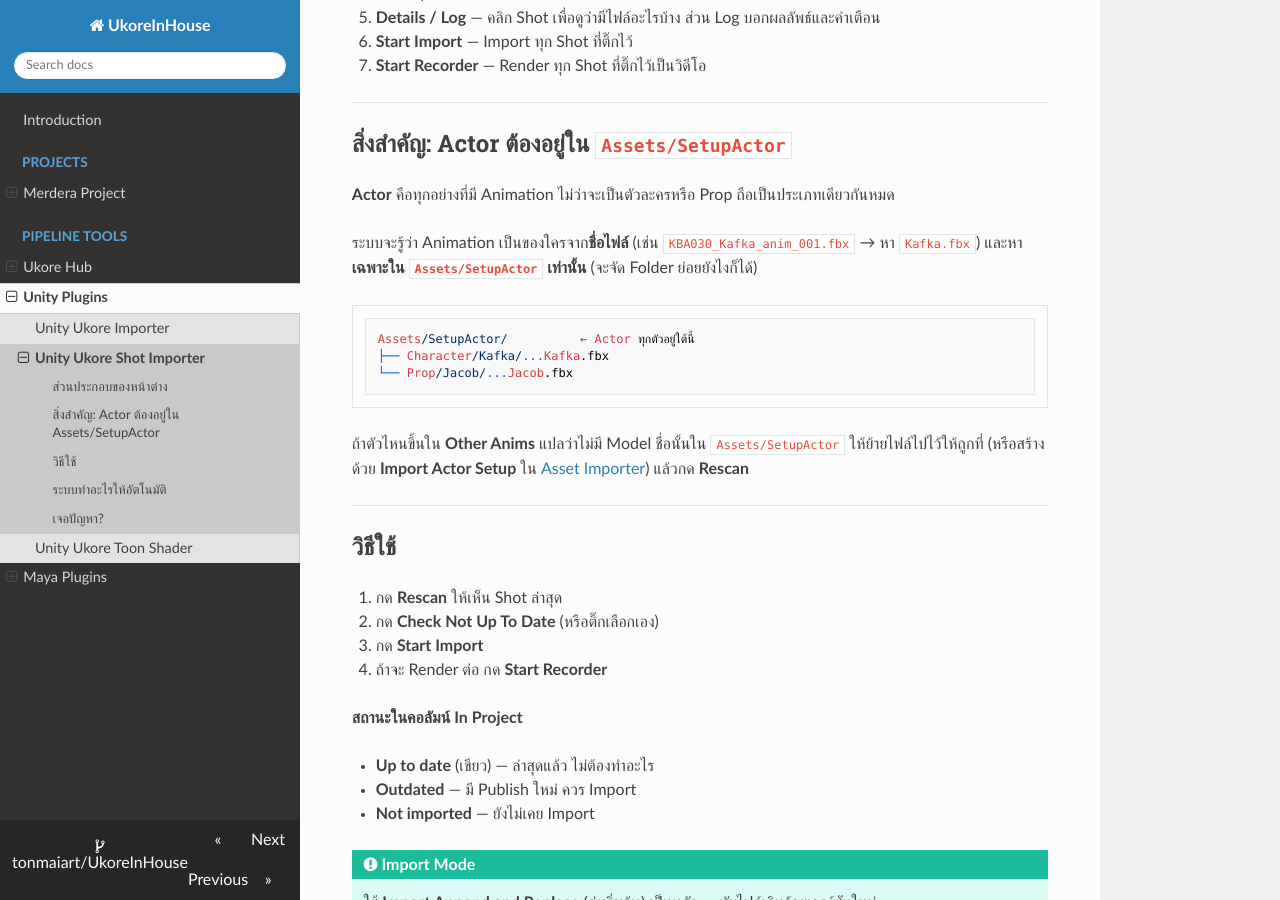
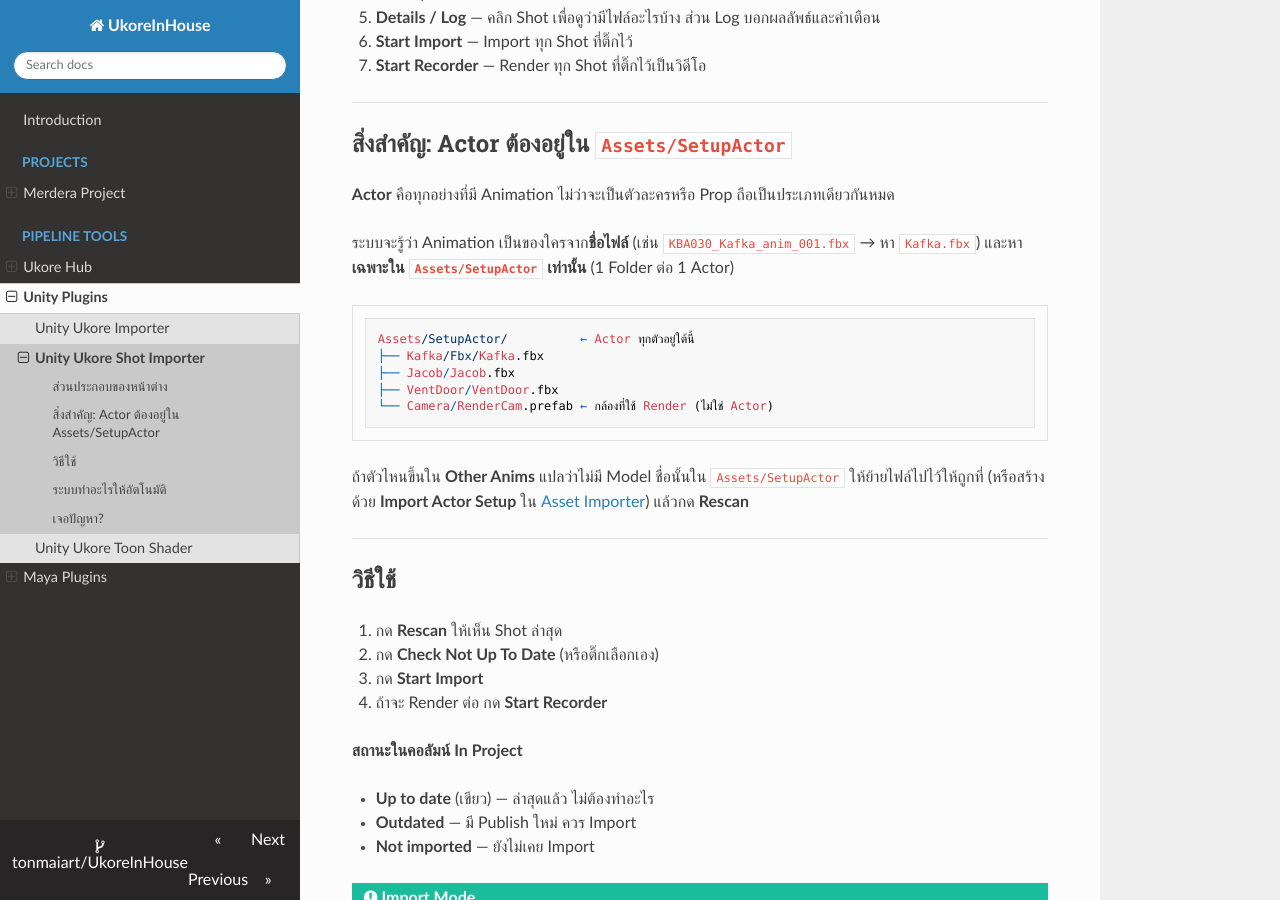
Before and after one commit to tonmaiart/UkoreInHouse, an MkDocs documentation site: the page built from docs/unity_ukore_shotimporter/quick-start.md, in a window 1280 px wide and 900 px high, scrolled down 1003 px. Built offline with MkDocs 1.6.1, drawn with Linux system fonts in a browser that asks for light colours; nearby versions of some CDN libraries.

Commit message:
Update actor folder layout in docs
Characters and props now sit directly under Assets/SetupActor, one folder
per actor, with RenderCam under Assets/SetupActor/Camera.

Co-Authored-By: Claude Opus 5.5 <noreply@anthropic.com>

````diff
--- a/docs/unity_ukore_shotimporter/quick-start.md
+++ b/docs/unity_ukore_shotimporter/quick-start.md
@@ -28,12 +28,14 @@
 **Actor** คือทุกอย่างที่มี Animation ไม่ว่าจะเป็นตัวละครหรือ Prop ถือเป็นประเภทเดียวกันหมด
 
 ระบบจะรู้ว่า Animation เป็นของใครจาก**ชื่อไฟล์** (เช่น `KBA030_Kafka_anim_001.fbx`
-→ หา `Kafka.fbx`) และหา**เฉพาะใน `Assets/SetupActor` เท่านั้น** (จะจัด Folder ย่อยยังไงก็ได้)
+→ หา `Kafka.fbx`) และหา**เฉพาะใน `Assets/SetupActor` เท่านั้น** (1 Folder ต่อ 1 Actor)
 
 ```
 Assets/SetupActor/          ← Actor ทุกตัวอยู่ใต้นี้
-├── Character/Kafka/...Kafka.fbx
-└── Prop/Jacob/...Jacob.fbx
+├── Kafka/Fbx/Kafka.fbx
+├── Jacob/Jacob.fbx
+├── VentDoor/VentDoor.fbx
+└── Camera/RenderCam.prefab ← กล้องที่ใช้ Render (ไม่ใช่ Actor)
 ```
 
 ถ้าตัวไหนขึ้นใน **Other Anims** แปลว่าไม่มี Model ชื่อนั้นใน `Assets/SetupActor`
````
Also changed, not shown: docs/unity_ukore_importer/quick-start.md (+1 -1 lines).
